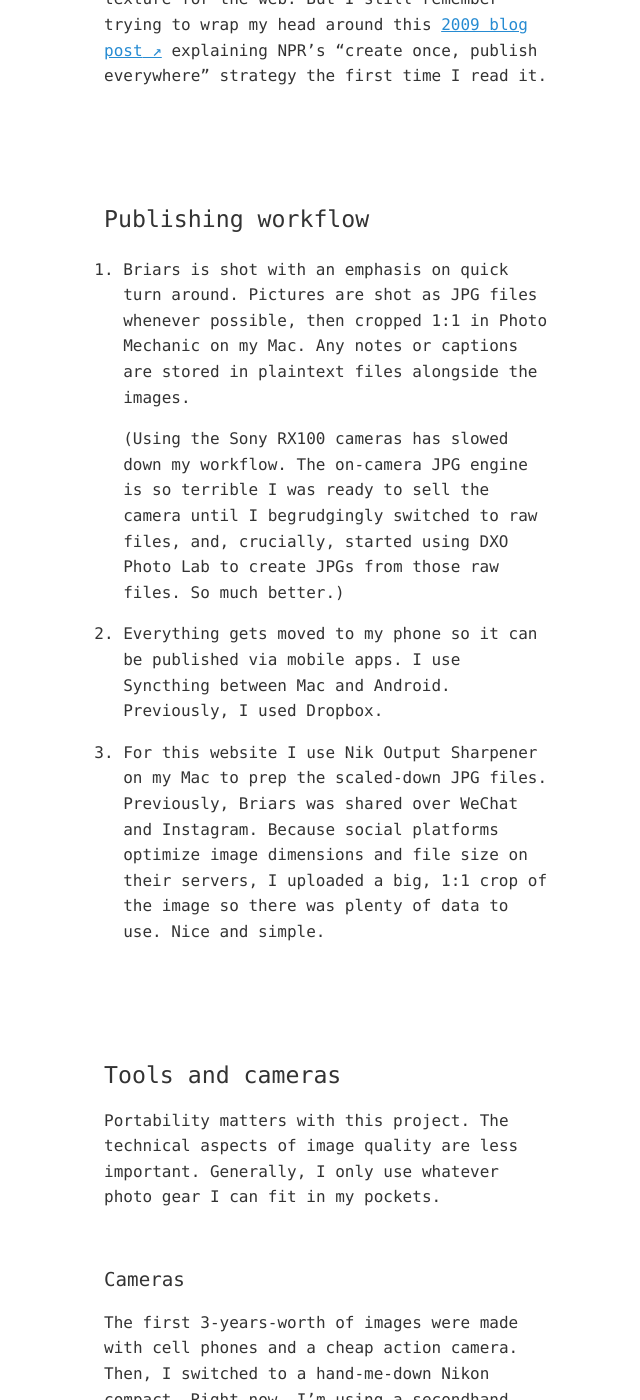
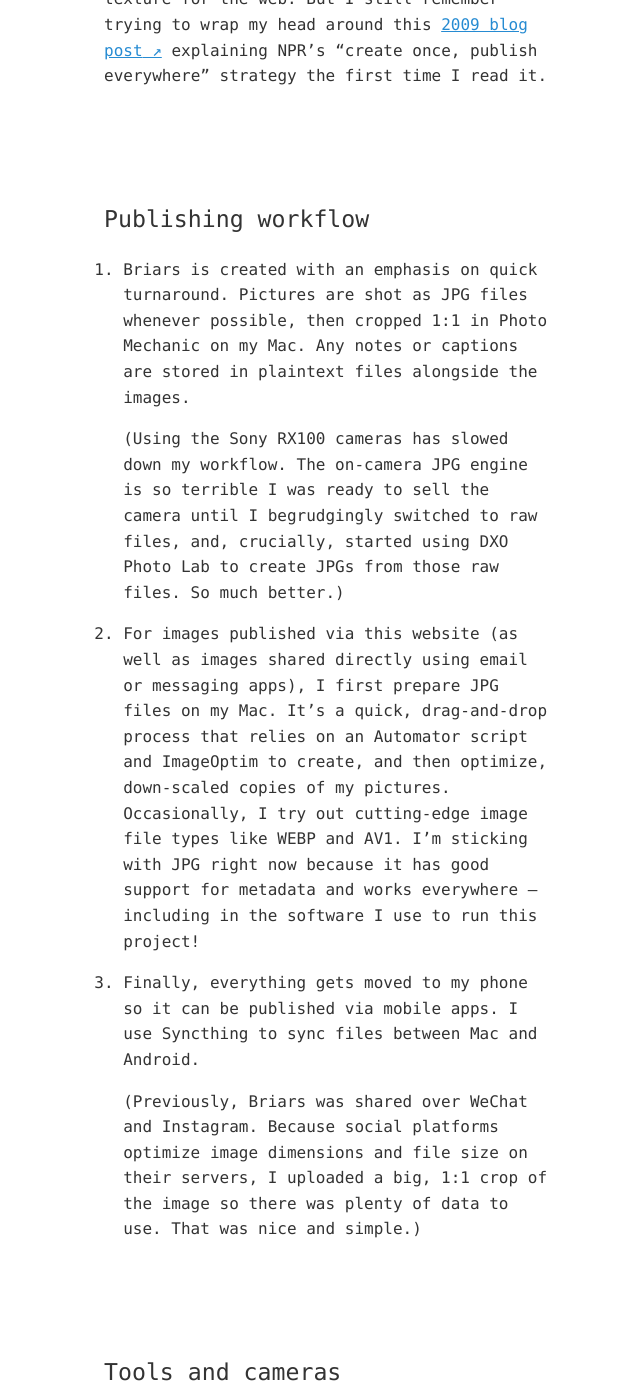
Before and after one commit to zachmccabe/zachmccabe.github.io, a Jekyll site: the page built from _briars/briars.md, in a window 1280 px wide and 1400 px high, scrolled down 4651 px. Shown: the whole window, without its empty margins (312-952 px from the left). Built offline with Jekyll 4.4.1, drawn with Linux system fonts in a browser that asks for light colours; some of the changed text lies outside the part shown.

Commit message:
Update briars.md
Copy tweaks for clarity.

```diff
--- a/_briars/briars.md
+++ b/_briars/briars.md
@@ -114,14 +114,15 @@ Of course, this story form is everywhere, thanks to the remarkable success of so
 
 ## Publishing workflow
 
-1. Briars is shot with an emphasis on quick turn around. Pictures are shot as JPG files whenever possible, then cropped 1:1 in Photo Mechanic on my Mac. Any notes or captions are stored in plaintext files alongside the images.
+1. Briars is created with an emphasis on quick turnaround. Pictures are shot as JPG files whenever possible, then cropped 1:1 in Photo Mechanic on my Mac. Any notes or captions are stored in plaintext files alongside the images.
 
     (Using the Sony RX100 cameras has slowed down my workflow. The on-camera JPG engine is so terrible I was ready to sell the camera until I begrudgingly switched to raw files, and, crucially, started using DXO Photo Lab to create JPGs from those raw files. So much better.)
 
-2. Everything gets moved to my phone so it can be published via mobile apps. I use Syncthing between Mac and Android. Previously, I used Dropbox.
+2. For images published via this website (as well as images shared directly using email or messaging apps), I first prepare JPG files on my Mac. It's a quick, drag-and-drop process that relies on an Automator script and ImageOptim to create, and then optimize, down-scaled copies of my pictures. Occasionally, I try out cutting-edge image file types like WEBP and AV1. I'm sticking with JPG right now because it has good support for metadata and works everywhere -- including in the software I use to run this project!
 
-3. For this website I use Nik Output Sharpener on my Mac to prep the scaled-down JPG files. Previously, Briars was shared over WeChat and Instagram. Because social platforms optimize image dimensions and file size on their servers, I uploaded a big, 1:1 crop of the image so there was plenty of data to use. Nice and simple.
+3. Finally, everything gets moved to my phone so it can be published via mobile apps. I use Syncthing to sync files between Mac and Android.
 
+    (Previously, Briars was shared over WeChat and Instagram. Because social platforms optimize image dimensions and file size on their servers, I uploaded a big, 1:1 crop of the image so there was plenty of data to use. That was nice and simple.)
 
 
 
```
Also changed, not shown: other parts of _briars/briars.md (+1 -1 lines).
